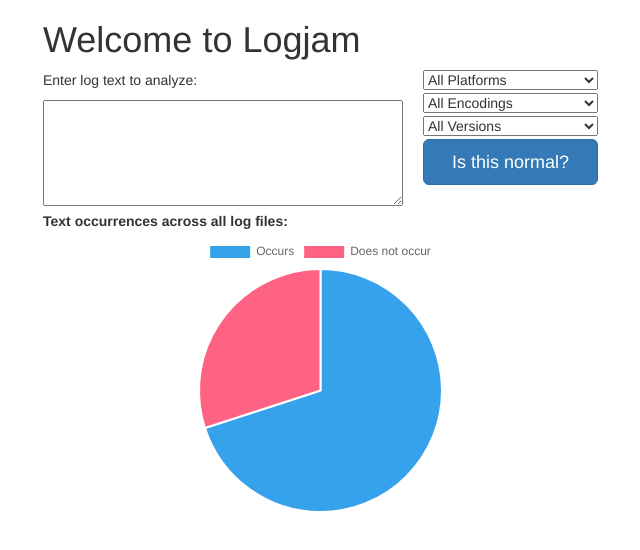
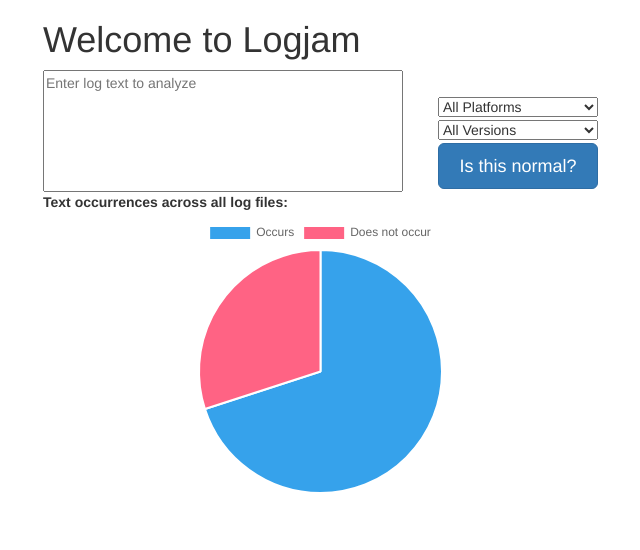
Before and after one commit to wentingzz/LogjamNext, a Flask app: page / in a window 1280 px wide. Shown: the top 550 px of the page, without its empty margins (27-667 px from the left). Run offline with Flask 2, Linux system fonts and the light colour scheme; some libraries are stand-ins or nearby versions.

Commit message:
Start on viewmodel with vuejs

```diff
--- a/logjam-ui/static/css/main.css
+++ b/logjam-ui/static/css/main.css
@@ -2,13 +2,22 @@
     margin-bottom: 3px;
 }
 
+#options-col, #textEntry {
+    height: 122px;
+}
+
+
 #options {
+    height: 100%;
     display: flex;
     flex-direction: column;
-    justify-content: left;
+    justify-content: flex-end;
     padding-left: 5px;
 }
 
+
 textarea {
+    height: 100%;
     width: 100%;
+    resize: none;
 }
--- /dev/null
+++ b/logjam-ui/static/js/vueModel.js
@@ -0,0 +1,27 @@
+Vue.component('pie-chart', {
+    data: function() {
+        return {
+        };
+    }
+})
+
+var vm = new Vue({
+    el: "#app",
+    data: {
+        platforms: [
+            {text: "All Platforms", value: "all"},
+            {text: "Platform A", value: "A"},
+            {text: "Platform B", value: "B"},
+            {text: "Platform C", value: "C"}],
+        platform: "all",
+        encoding: "all",
+        versions: [
+            {text: "All Versions", value: "all"},
+            {text: "1.0", value: "1.0"},
+            {text: "1.1.4", value: "1.1.4"},
+            {text: "2.3", value: "2.3"}],
+        storageGridVersion: "all",
+        logText: ""
+    },
+    delimiters: ['[[',']]']
+})
--- a/logjam-ui/templates/index.html
+++ b/logjam-ui/templates/index.html
@@ -1,7 +1,7 @@
 <!doctype html>
 <html>
 <!-- Vue JS -->
-<script src="https://cdn.jsdelivr.net/npm/vue"></script>
+<script src="https://cdn.jsdelivr.net/npm/vue@2.6.0"></script><Paste>
 <!-- Chart JS -->
 <script src="static/js/Chart.min.js"></script>
 <!-- Bootstrap CSS -->
@@ -18,34 +18,32 @@
         integrity="sha384-JjSmVgyd0p3pXB1rRibZUAYoIIy6OrQ6VrjIEaFf/nJGzIxFDsf4x0xIM+B07jRM"
         crossorigin="anonymous"></script>
 
+
 <body>
-    <div id=logjamHeader class="container">
+    <div id="app">
+    <div id="logjamForm" class="container">
         <h1>Welcome to Logjam</h1>
         <div class="row">
 
         <div id="textEntry" class="col-sm-4">
-          <p>Enter log text to analyze:</p>
-          <textarea name="logContents" rows="5"></textarea>
+          <textarea name="logContents" placeholder="Enter log text to analyze" rows="5" v-model="logText"></textarea>
         </div>
 
-        <div id="options" class="col-sm-2">
-        <select id="platform">
-          <option>All Platforms</option>
-          <option>Platform A</option>
-          <option>Platform B</option>
-          <option>Platform C</option>
+        <div id="options-col" class="col-sm-2">
+        <div id="options">
+        <select id="platform" v-model="platform">
+            <option v-for="p in platforms" v-bind:value="p.value">
+              [[p.text]]
+            </option>
         </select>
-       <select id="Encoding">
-          <option>All Encodings</option>
-          <option>utf-8</option>
-          <option>ascii</option>
-        </select>
-        <select id="StorageGrid Version">
-          <option>All Versions</option>
-          <option>1.0</option>
-          <option>1.1</option>
+
+        <select id="SGVersion" v-model="storageGridVersion">
+            <option v-for="version in versions" v-bind:value="version.value">
+              [[version.text]]
+            </option>
         </select>
         <input id="submitBtn" class="btn btn-lg btn-primary" type="submit" value="Is this normal?">
+        </div>
         </div>
         </div>
     </div>
@@ -89,5 +87,7 @@
             window.myPie = new Chart(ctx, config);
         };
     </script>
+    </div>
+    <script src="static/js/vueModel.js"></script>
 </body>
 </html>
```
